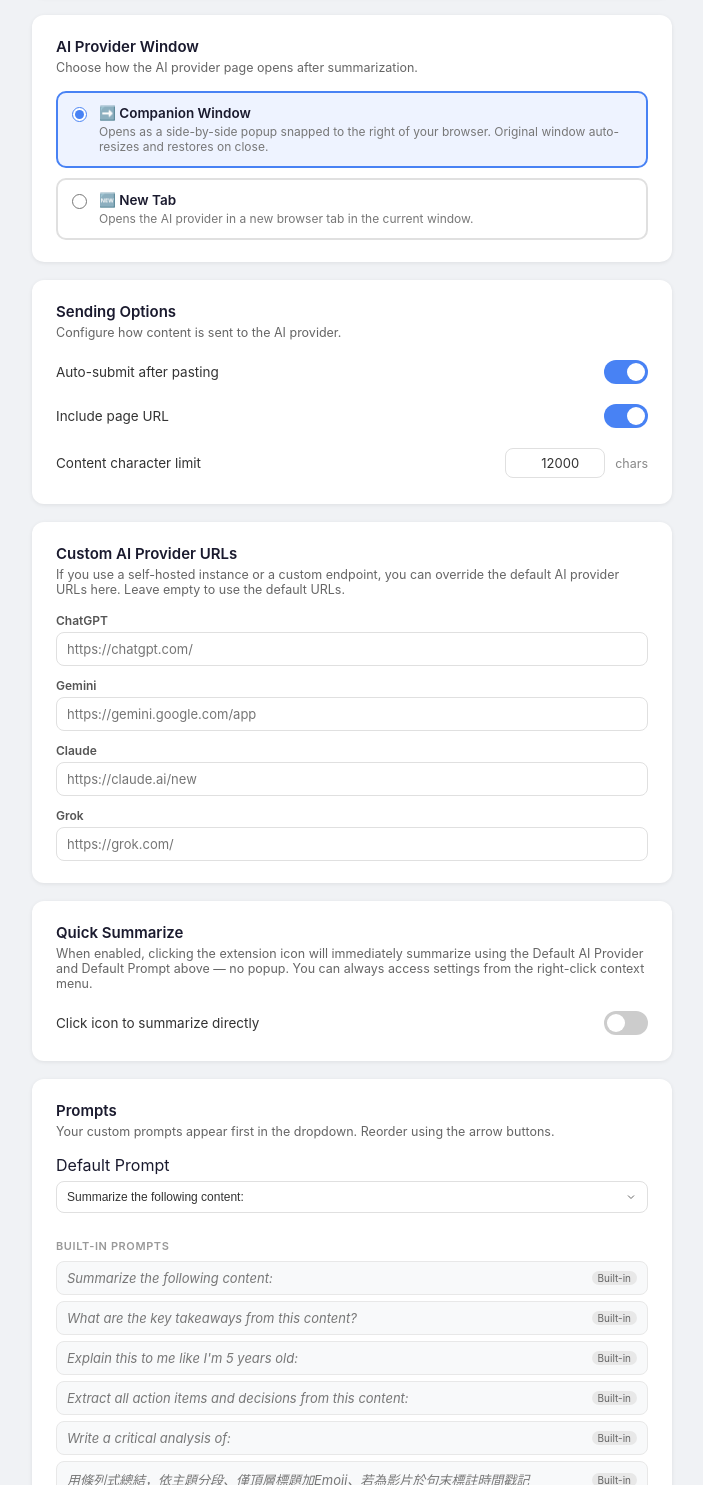
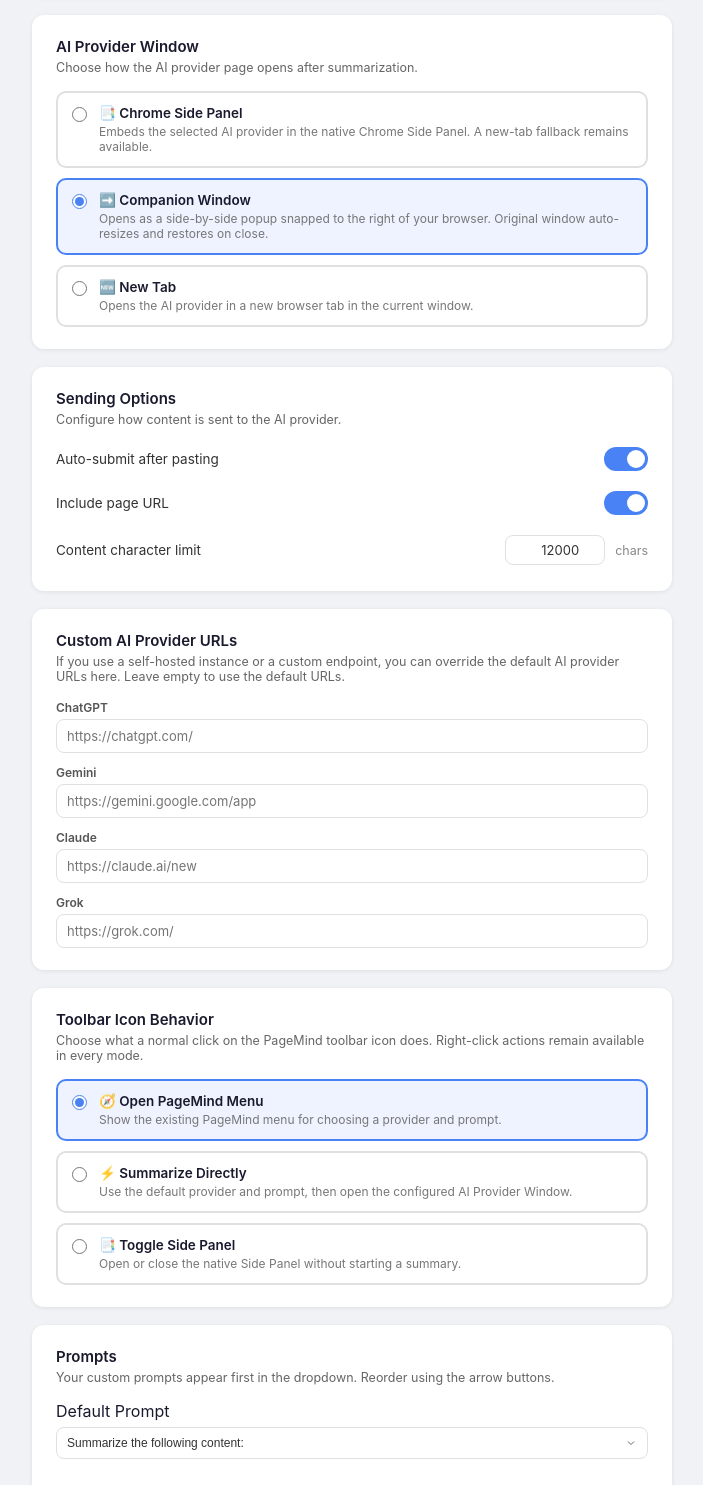
Before and after one commit to vincenthsu/pagemind, a website with bundled scripts: page options.html in a window 1280 px wide. Shown: the part 249-1734 px from the top of the page, without its empty margins (288-991 px from the left). Built offline with nearby package versions, Linux system fonts and the light colour scheme; some packages are replaced by stand-ins of ours.

Commit message:
feat: add provider window and toolbar choices

```diff
--- a/options.html
+++ b/options.html
@@ -477,6 +477,14 @@
       <div class="card-desc">Choose how the AI provider page opens after summarization.</div>
       <div class="mode-options">
         <label class="mode-option">
+          <input type="radio" name="openMode" value="sidepanel" id="modeSidePanel">
+          <div class="mode-option-body">
+            <div class="mode-option-title">📑 Chrome Side Panel</div>
+            <div class="mode-option-desc">Embeds the selected AI provider in the native Chrome Side Panel. A new-tab
+              fallback remains available.</div>
+          </div>
+        </label>
+        <label class="mode-option">
           <input type="radio" name="openMode" value="companion" id="modeCompanion" checked>
           <div class="mode-option-body">
             <div class="mode-option-title">➡️ Companion Window</div>
@@ -547,18 +555,33 @@
       </div>
     </div>
 
-    <!-- Quick Summarize Mode -->
+    <!-- Toolbar Icon Behavior -->
     <div class="card">
-      <div class="card-title">Quick Summarize</div>
-      <div class="card-desc">When enabled, clicking the extension icon will immediately summarize using the Default AI
-        Provider and Default Prompt above — no popup. You can always access settings from the right-click context menu.
-      </div>
-
-      <div class="toggle-row">
-        <span class="toggle-row-label">Click icon to summarize directly</span>
-        <label class="toggle-switch">
-          <input type="checkbox" id="quickSummarizeToggle">
-          <span class="toggle-slider"></span>
+      <div class="card-title">Toolbar Icon Behavior</div>
+      <div class="card-desc">Choose what a normal click on the PageMind toolbar icon does. Right-click actions remain
+        available in every mode.</div>
+      <div class="mode-options">
+        <label class="mode-option">
+          <input type="radio" name="toolbarAction" value="popup" id="toolbarPopup" checked>
+          <div class="mode-option-body">
+            <div class="mode-option-title">🧭 Open PageMind Menu</div>
+            <div class="mode-option-desc">Show the existing PageMind menu for choosing a provider and prompt.</div>
+          </div>
+        </label>
+        <label class="mode-option">
+          <input type="radio" name="toolbarAction" value="summarize" id="toolbarSummarize">
+          <div class="mode-option-body">
+            <div class="mode-option-title">⚡ Summarize Directly</div>
+            <div class="mode-option-desc">Use the default provider and prompt, then open the configured AI Provider
+              Window.</div>
+          </div>
+        </label>
+        <label class="mode-option">
+          <input type="radio" name="toolbarAction" value="sidepanel" id="toolbarSidePanel">
+          <div class="mode-option-body">
+            <div class="mode-option-title">📑 Toggle Side Panel</div>
+            <div class="mode-option-desc">Open or close the native Side Panel without starting a summary.</div>
+          </div>
         </label>
       </div>
     </div>
--- a/options.js
+++ b/options.js
@@ -1,6 +1,7 @@
 // Options page script
 
 import { DEFAULT_PROMPTS } from './lib/providers.js';
+import { normalizeOpenMode, resolveToolbarAction } from './lib/settings.js';
 
 let customPrompts = [];
 let customUrls = {};
@@ -10,7 +11,7 @@ let openMode = 'companion';
 let autoSubmit = true;
 let includeUrl = true;
 let maxContentChars = 12000;
-let quickSummarize = false;
+let toolbarAction = 'popup';
 
 // Debounce timer for auto-save
 let saveTimer = null;
@@ -39,12 +40,11 @@ document.addEventListener('DOMContentLoaded', () => {
   });
 
   // Auto-save on any option change
-  document.querySelectorAll('input[name="openMode"]').forEach((radio) => {
-    radio.addEventListener('change', () => autoSave());
+  document.querySelectorAll('input[name="openMode"], input[name="toolbarAction"]').forEach((radio) => {
+    radio.addEventListener('change', autoSave);
   });
   document.getElementById('autoSubmitToggle').addEventListener('change', () => autoSave());
   document.getElementById('includeUrlToggle').addEventListener('change', () => autoSave());
-  document.getElementById('quickSummarizeToggle').addEventListener('change', () => autoSave());
   document.getElementById('maxCharsInput').addEventListener('change', () => autoSave());
 
   // URL input listeners
@@ -60,17 +60,25 @@ document.addEventListener('DOMContentLoaded', () => {
 
 function loadSettings() {
   chrome.storage.sync.get(
-    ['customPrompts', 'customUrls', 'defaultProvider', 'defaultPromptIndex', 'openMode', 'autoSubmit', 'includeUrl', 'maxContentChars', 'quickSummarize'],
+    ['customPrompts', 'customUrls', 'defaultProvider', 'defaultPromptIndex', 'openMode', 'toolbarAction', 'autoSubmit', 'includeUrl', 'maxContentChars', 'quickSummarize'],
     (data) => {
-      customPrompts = data.customPrompts || [];
-      customUrls = data.customUrls || {};
-      defaultProvider = data.defaultProvider || 'chatgpt';
-      defaultPromptIndex = data.defaultPromptIndex ?? 0;
-      openMode = data.openMode || 'companion';
-      autoSubmit = data.autoSubmit !== undefined ? data.autoSubmit : true;
-      includeUrl = data.includeUrl !== undefined ? data.includeUrl : true;
-      maxContentChars = data.maxContentChars || 12000;
-      quickSummarize = data.quickSummarize || false;
+      if (chrome.runtime?.lastError) {
+        console.warn('[PageMind] Could not load settings:', chrome.runtime.lastError.message);
+      }
+      const settings = data && typeof data === 'object' && !Array.isArray(data) ? data : {};
+      customPrompts = Array.isArray(settings.customPrompts) ? settings.customPrompts : [];
+      customUrls = settings.customUrls && typeof settings.customUrls === 'object' && !Array.isArray(settings.customUrls)
+        ? settings.customUrls
+        : {};
+      defaultProvider = typeof settings.defaultProvider === 'string' ? settings.defaultProvider : 'chatgpt';
+      defaultPromptIndex = Number.isInteger(settings.defaultPromptIndex) ? settings.defaultPromptIndex : 0;
+      openMode = normalizeOpenMode(settings.openMode);
+      toolbarAction = resolveToolbarAction(settings);
+      autoSubmit = typeof settings.autoSubmit === 'boolean' ? settings.autoSubmit : true;
+      includeUrl = typeof settings.includeUrl === 'boolean' ? settings.includeUrl : true;
+      maxContentChars = Number.isFinite(settings.maxContentChars) && settings.maxContentChars > 0
+        ? settings.maxContentChars
+        : 12000;
 
       updateProviderButtons();
       renderPromptList();
@@ -78,15 +86,16 @@ function loadSettings() {
 
       // Populate custom URLs
       ['chatgpt', 'gemini', 'claude', 'grok'].forEach(id => {
-        document.getElementById(`url-${id}`).value = customUrls[id] || '';
+        document.getElementById(`url-${id}`).value = typeof customUrls[id] === 'string' ? customUrls[id] : '';
       });
 
-      const radio = document.querySelector(`input[name="openMode"][value="${openMode}"]`);
-      if (radio) radio.checked = true;
+      const modeRadio = document.querySelector(`input[name="openMode"][value="${openMode}"]`);
+      if (modeRadio) modeRadio.checked = true;
+      const toolbarRadio = document.querySelector(`input[name="toolbarAction"][value="${toolbarAction}"]`);
+      if (toolbarRadio) toolbarRadio.checked = true;
 
       document.getElementById('autoSubmitToggle').checked = autoSubmit;
       document.getElementById('includeUrlToggle').checked = includeUrl;
-      document.getElementById('quickSummarizeToggle').checked = quickSummarize;
       document.getElementById('maxCharsInput').value = maxContentChars;
     }
   );
@@ -226,10 +235,12 @@ function autoSave() {
 
 function saveSettings() {
   const selectedMode = document.querySelector('input[name="openMode"]:checked')?.value || 'companion';
+  const selectedToolbarAction = document.querySelector('input[name="toolbarAction"]:checked')?.value || 'popup';
   const autoSubmitVal = document.getElementById('autoSubmitToggle')?.checked ?? true;
   const includeUrlVal = document.getElementById('includeUrlToggle')?.checked ?? true;
   const maxCharsVal = parseInt(document.getElementById('maxCharsInput')?.value, 10) || 12000;
-  const quickSummarizeVal = document.getElementById('quickSummarizeToggle')?.checked ?? false;
+  openMode = normalizeOpenMode(selectedMode);
+  toolbarAction = resolveToolbarAction({ toolbarAction: selectedToolbarAction });
 
   // Collect custom URLs
   const newCustomUrls = {};
@@ -245,12 +256,16 @@ function saveSettings() {
     defaultPromptIndex,
     lastProvider: defaultProvider,
     lastPromptIndex: defaultPromptIndex,
-    openMode: selectedMode,
+    openMode: normalizeOpenMode(selectedMode),
+    toolbarAction: resolveToolbarAction({ toolbarAction: selectedToolbarAction }),
     autoSubmit: autoSubmitVal,
     includeUrl: includeUrlVal,
     maxContentChars: maxCharsVal,
-    quickSummarize: quickSummarizeVal,
   }, () => {
+    if (chrome.runtime?.lastError) {
+      console.error('[PageMind] Could not save settings:', chrome.runtime.lastError.message);
+      return;
+    }
     const feedback = document.getElementById('saveFeedback');
     feedback.classList.add('visible');
     setTimeout(() => feedback.classList.remove('visible'), 1500);
```
Also changed, not shown: tests/ui-contract.test.js (added, +56 -0 lines).
